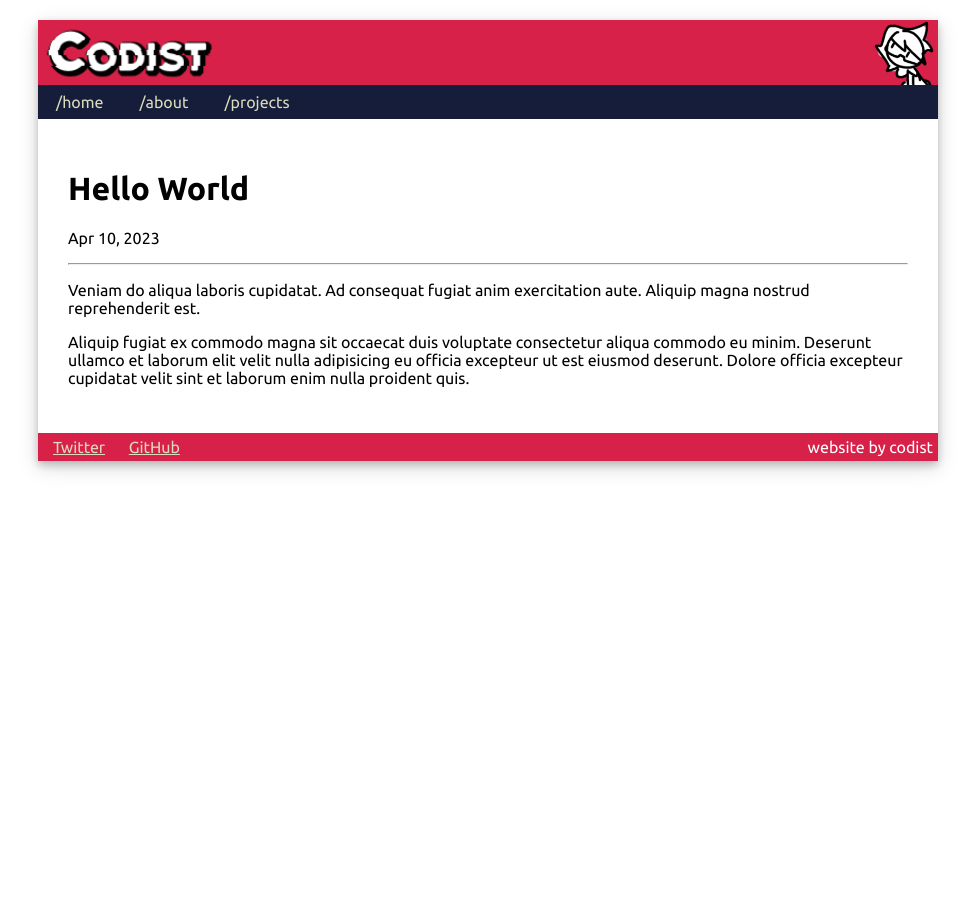
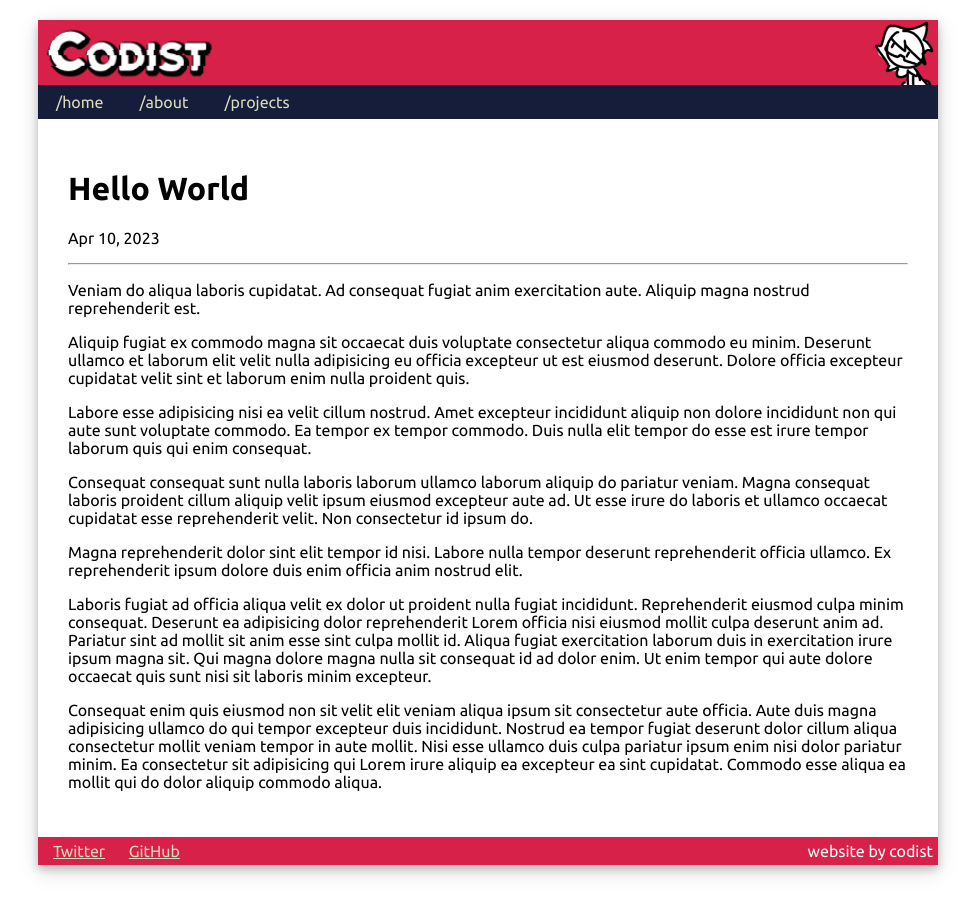
Before and after one commit to ImCodist/site-imcodist-xyz, a Jekyll site: the page built from _posts/2023-04-10-hello-world.md, in a window 1280 px wide. Shown: the whole page, without its empty margins (152-1127 px from the left). Built offline with Jekyll 4.4.1, drawn with Linux system fonts in a browser that asks for light colours.

Commit message:
Reading time implementation

```diff
--- a/_posts/2023-04-10-hello-world.md
+++ b/_posts/2023-04-10-hello-world.md
@@ -1,3 +1,13 @@
 Veniam do aliqua laboris cupidatat. Ad consequat fugiat anim exercitation aute. Aliquip magna nostrud reprehenderit est.
 
 Aliquip fugiat ex commodo magna sit occaecat duis voluptate consectetur aliqua commodo eu minim. Deserunt ullamco et laborum elit velit nulla adipisicing eu officia excepteur ut est eiusmod deserunt. Dolore officia excepteur cupidatat velit sint et laborum enim nulla proident quis.
+
+Labore esse adipisicing nisi ea velit cillum nostrud. Amet excepteur incididunt aliquip non dolore incididunt non qui aute sunt voluptate commodo. Ea tempor ex tempor commodo. Duis nulla elit tempor do esse est irure tempor laborum quis qui enim consequat.
+
+Consequat consequat sunt nulla laboris laborum ullamco laborum aliquip do pariatur veniam. Magna consequat laboris proident cillum aliquip velit ipsum eiusmod excepteur aute ad. Ut esse irure do laboris et ullamco occaecat cupidatat esse reprehenderit velit. Non consectetur id ipsum do.
+
+Magna reprehenderit dolor sint elit tempor id nisi. Labore nulla tempor deserunt reprehenderit officia ullamco. Ex reprehenderit ipsum dolore duis enim officia anim nostrud elit.
+
+Laboris fugiat ad officia aliqua velit ex dolor ut proident nulla fugiat incididunt. Reprehenderit eiusmod culpa minim consequat. Deserunt ea adipisicing dolor reprehenderit Lorem officia nisi eiusmod mollit culpa deserunt anim ad. Pariatur sint ad mollit sit anim esse sint culpa mollit id. Aliqua fugiat exercitation laborum duis in exercitation irure ipsum magna sit. Qui magna dolore magna nulla sit consequat id ad dolor enim. Ut enim tempor qui aute dolore occaecat quis sunt nisi sit laboris minim excepteur.
+
+Consequat enim quis eiusmod non sit velit elit veniam aliqua ipsum sit consectetur aute officia. Aute duis magna adipisicing ullamco do qui tempor excepteur duis incididunt. Nostrud ea tempor fugiat deserunt dolor cillum aliqua consectetur mollit veniam tempor in aute mollit. Nisi esse ullamco duis culpa pariatur ipsum enim nisi dolor pariatur minim. Ea consectetur sit adipisicing qui Lorem irure aliquip ea excepteur ea sint cupidatat. Commodo esse aliqua ea mollit qui do dolor aliquip commodo aliqua.
--- a/blog.html
+++ b/blog.html
@@ -8,6 +8,7 @@
     {% for post in site.posts %}
         <li>
             <h2><a href="{{ post.url }}">{{ post.title }}</a></h2>
+            <p>{{ post.content | reading_time }}</p>
             <p>{{ post.excerpt }}</p>
         </li>
     {% endfor %}
```
